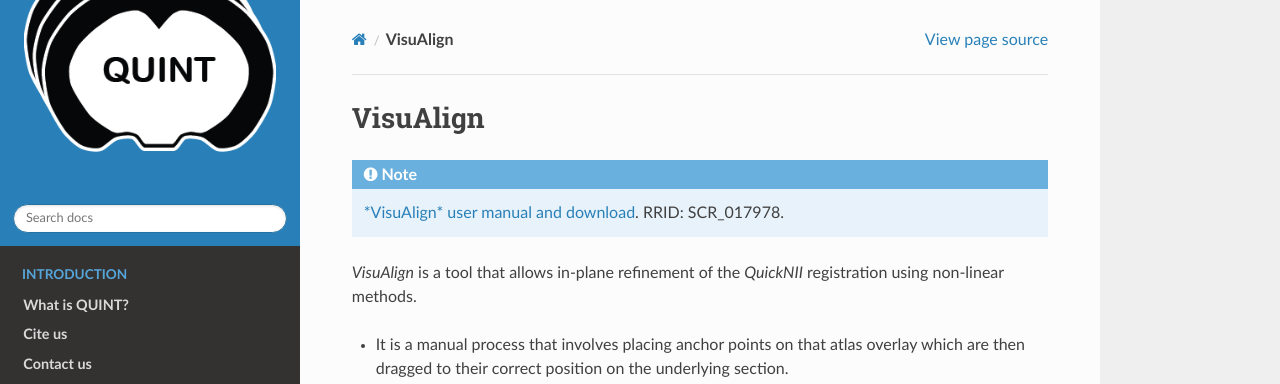
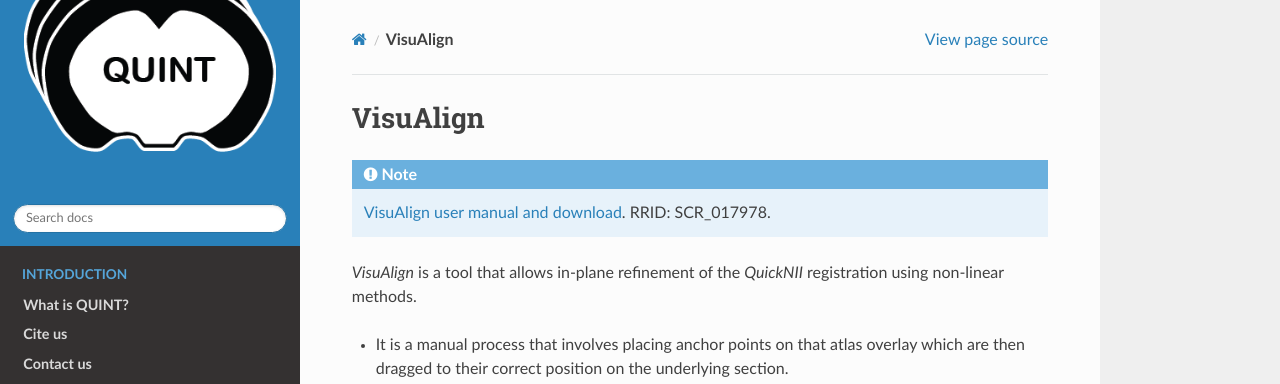
Before and after one commit to Neural-Systems-at-UIO/QUINT_workflow, a Sphinx documentation site: the page built from docs/VisuAlign.rst, in a window 1280 px wide. Shown: the top 384 px of the page. Built offline with Sphinx 7.4.7 and the Read the Docs theme 3.1.0, drawn with Linux system fonts in a browser that asks for light colours.

```diff
--- a/docs/VisuAlign.rst
+++ b/docs/VisuAlign.rst
@@ -2,7 +2,7 @@
 --------------
 
 .. note::
-   `*VisuAlign* user manual and download <https://visualign.readthedocs.io/en/latest/>`_.
+   `VisuAlign user manual and download <https://visualign.readthedocs.io/en/latest/>`_.
    RRID: SCR_017978.
 
 *VisuAlign* is a tool that allows in-plane refinement of the *QuickNII* registration using non-linear methods.
```
